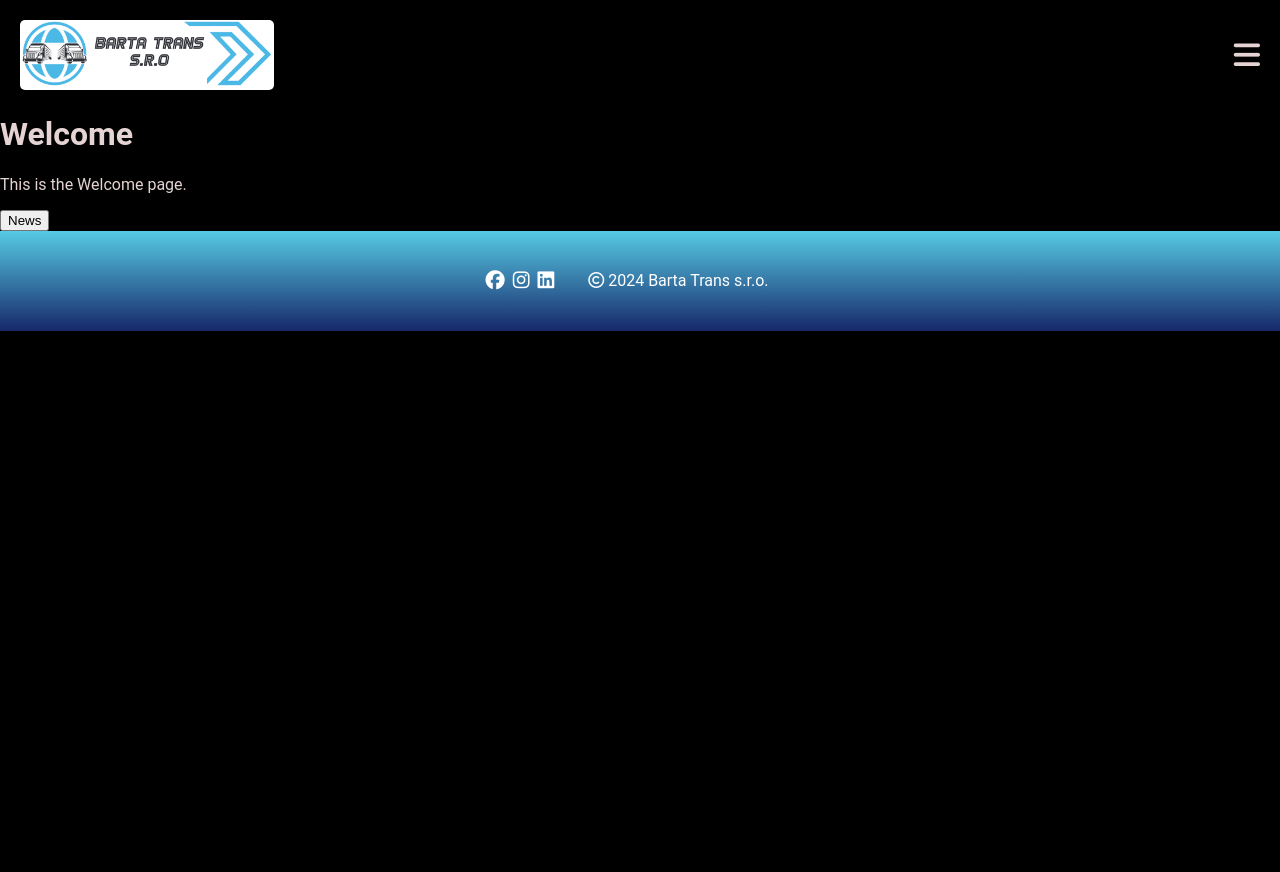
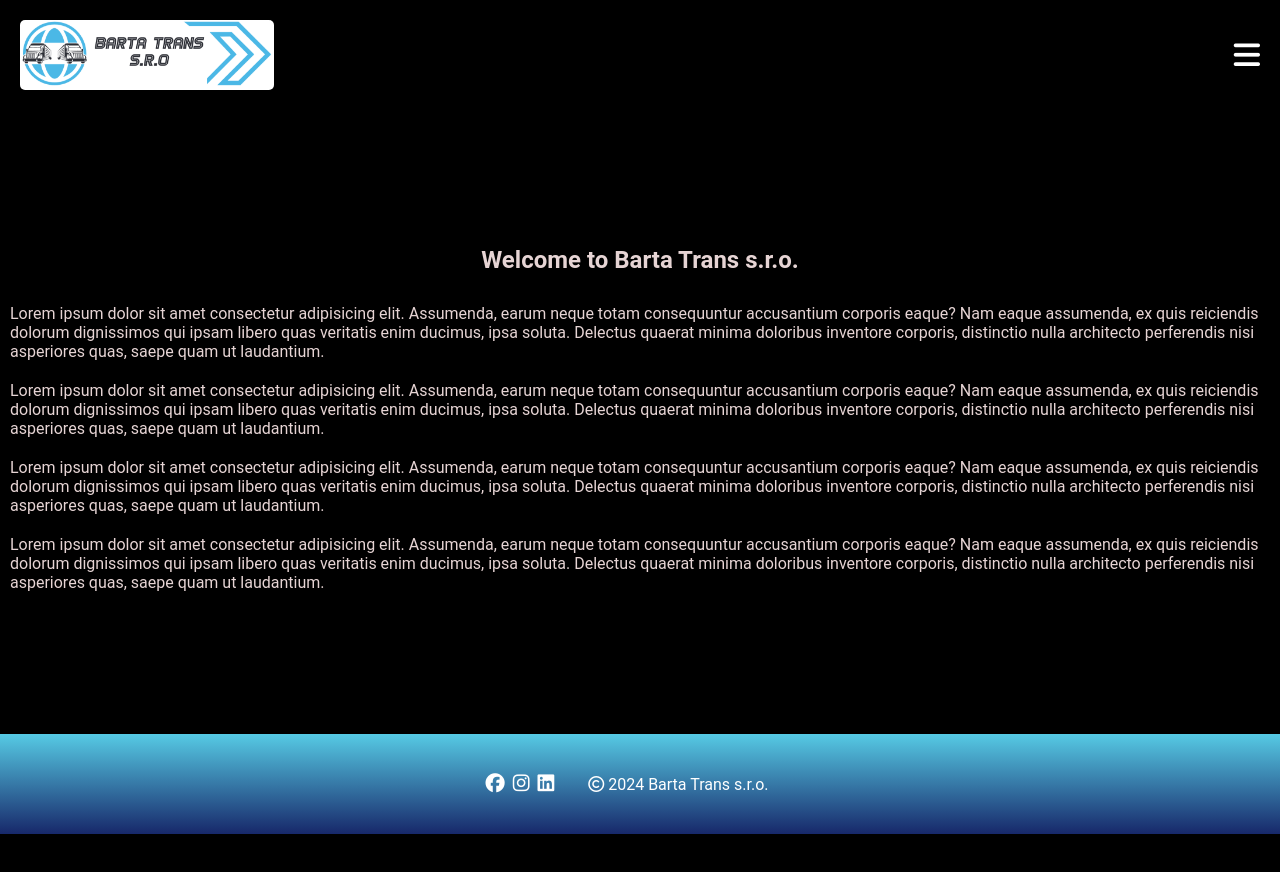
Before and after one commit to robbdouglas/barta-trans-website, a React (Vite) app: page / in a window 1280 px wide. Shown: the top 872 px of the page. Before the commit the page ends 820 px from the top, so only its background shows below. Built offline with nearby package versions, Linux system fonts and the light colour scheme.

Commit message:
add languages buttons, add lorem to welcome and add close menu btn

```diff
--- a/src/App.tsx
+++ b/src/App.tsx
@@ -1,6 +1,10 @@
 import { BrowserRouter as Router, Route, Routes } from "react-router-dom";
 import Welcome from "./components/Welcome";
 import News from "./components/News";
+import Services from "./components/Services";
+import Jobs from "./components/Jobs";
+import Contact from "./components/Contact";
+import Impressum from "./components/Impressum";
 
 const App = () => {
   return (
@@ -9,6 +13,10 @@ const App = () => {
         <Routes>
           <Route path="/" element={<Welcome />} />
           <Route path="/news" element={<News />} />
+          <Route path="/services" element={<Services />} />
+          <Route path="/jobs" element={<Jobs />} />
+          <Route path="/contact" element={<Contact />} />
+          <Route path="/impressum" element={<Impressum />} />
           <Route path="*" element={<h1>ERROR 404: PAGE NOT FOUND</h1>} />
         </Routes>
       </Router>
--- a/src/components/Header.tsx
+++ b/src/components/Header.tsx
@@ -10,9 +10,13 @@ function Header() {
     setIsMenuOpen(!isMenuOpen);
   };
 
+  const closeMenu = () => {
+    setIsMenuOpen(false);
+  };
+
   const handleClickOutside = (event: MouseEvent) => {
     if (menuRef.current && !menuRef.current.contains(event.target as Node)) {
-      setIsMenuOpen(false);
+      closeMenu();
     }
   };
 
@@ -33,6 +37,16 @@ function Header() {
           <i className="fa-solid fa-bars"></i>
         </div>
         <div className="menu" ref={menuRef}>
+          <div className="menu-header">
+            <button className="close-menu-btn" onClick={closeMenu}>
+              X
+            </button>
+            <div className="languages-container">
+              <button className="german-btn">DE</button>
+              <button className="german-btn">EN</button>
+              <button className="german-btn">SLO</button>
+            </div>
+          </div>
           <ul>
             <li>
               <Link to="/">Home</Link>
--- /dev/null
+++ b/src/components/Impressum.tsx
@@ -0,0 +1,7 @@
+function Impressum() {
+  return (
+    <div>Impressum</div>
+  )
+}
+
+export default Impressum
--- a/src/components/Welcome.tsx
+++ b/src/components/Welcome.tsx
@@ -1,4 +1,4 @@
-import { Link } from "react-router-dom";
+import "../styles/Welcome.css";
 import Footer from "./Footer";
 import Header from "./Header";
 
@@ -6,11 +6,41 @@ function Welcome() {
   return (
     <div>
       <Header />
-      <h1>Welcome</h1>
-      <p>This is the Welcome page.</p>
-      <Link to="/news">
-        <button>News</button>
-      </Link>
+      <section className="welcome-container">
+        <h1>Welcome to Barta Trans s.r.o.</h1>
+        <p>
+          Lorem ipsum dolor sit amet consectetur adipisicing elit. Assumenda,
+          earum neque totam consequuntur accusantium corporis eaque? Nam eaque
+          assumenda, ex quis reiciendis dolorum dignissimos qui ipsam libero
+          quas veritatis enim ducimus, ipsa soluta. Delectus quaerat minima
+          doloribus inventore corporis, distinctio nulla architecto perferendis
+          nisi asperiores quas, saepe quam ut laudantium.
+        </p>
+        <p>
+          Lorem ipsum dolor sit amet consectetur adipisicing elit. Assumenda,
+          earum neque totam consequuntur accusantium corporis eaque? Nam eaque
+          assumenda, ex quis reiciendis dolorum dignissimos qui ipsam libero
+          quas veritatis enim ducimus, ipsa soluta. Delectus quaerat minima
+          doloribus inventore corporis, distinctio nulla architecto perferendis
+          nisi asperiores quas, saepe quam ut laudantium.
+        </p>
+        <p>
+          Lorem ipsum dolor sit amet consectetur adipisicing elit. Assumenda,
+          earum neque totam consequuntur accusantium corporis eaque? Nam eaque
+          assumenda, ex quis reiciendis dolorum dignissimos qui ipsam libero
+          quas veritatis enim ducimus, ipsa soluta. Delectus quaerat minima
+          doloribus inventore corporis, distinctio nulla architecto perferendis
+          nisi asperiores quas, saepe quam ut laudantium.
+        </p>
+        <p>
+          Lorem ipsum dolor sit amet consectetur adipisicing elit. Assumenda,
+          earum neque totam consequuntur accusantium corporis eaque? Nam eaque
+          assumenda, ex quis reiciendis dolorum dignissimos qui ipsam libero
+          quas veritatis enim ducimus, ipsa soluta. Delectus quaerat minima
+          doloribus inventore corporis, distinctio nulla architecto perferendis
+          nisi asperiores quas, saepe quam ut laudantium.
+        </p>
+      </section>
       <Footer />
     </div>
   );
--- a/src/styles/Header.css
+++ b/src/styles/Header.css
@@ -11,9 +11,14 @@
   border-radius: 5px;
 }
 
-.fa-bars {
+.fa-bars,
+.close-menu-btn {
   font-size: 30px;
   margin: 20px;
+  cursor: pointer;
+  background: none;
+  border: none;
+  color: white;
 }
 
 .menu {
@@ -29,6 +34,27 @@
 
 .header-container.menu-open .menu {
   transform: translateX(0); /* Menü einblenden */
+}
+
+.menu-header {
+  display: flex;
+  justify-content: space-between;
+  align-items: center;
+  padding: 10px;
+}
+
+.languages-container {
+  display: flex;
+  justify-content: flex-end;
+  align-items: center;
+}
+
+.languages-container button {
+  margin: 4px;
+  background-color: transparent;
+  color: white;
+  border: none;
+  cursor: pointer;
 }
 
 ul {
--- /dev/null
+++ b/src/styles/Welcome.css
@@ -0,0 +1,11 @@
+.welcome-container {
+    display: flex;
+    flex-direction: column;
+    align-items: center;
+    justify-content: center;
+    height: 80vh;
+}
+
+.welcome-container p {
+    margin: 10px;
+}
```
